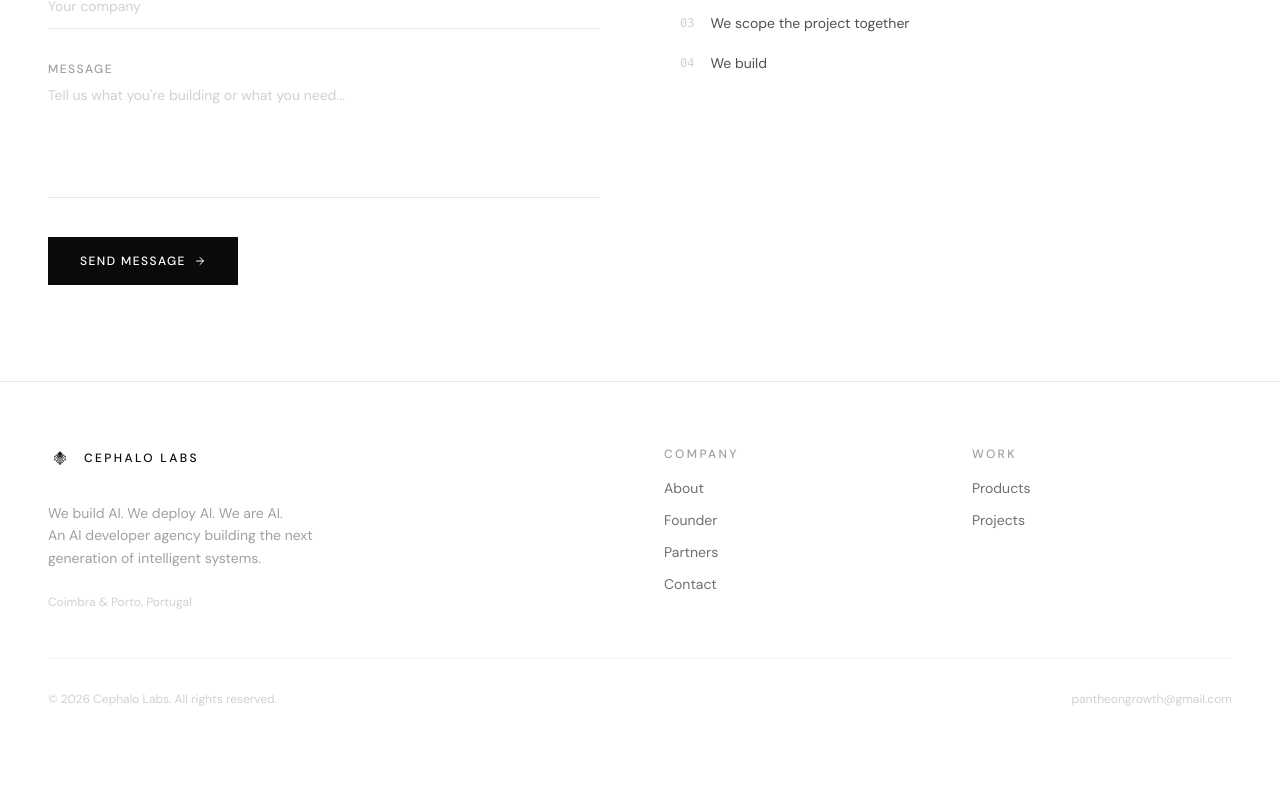
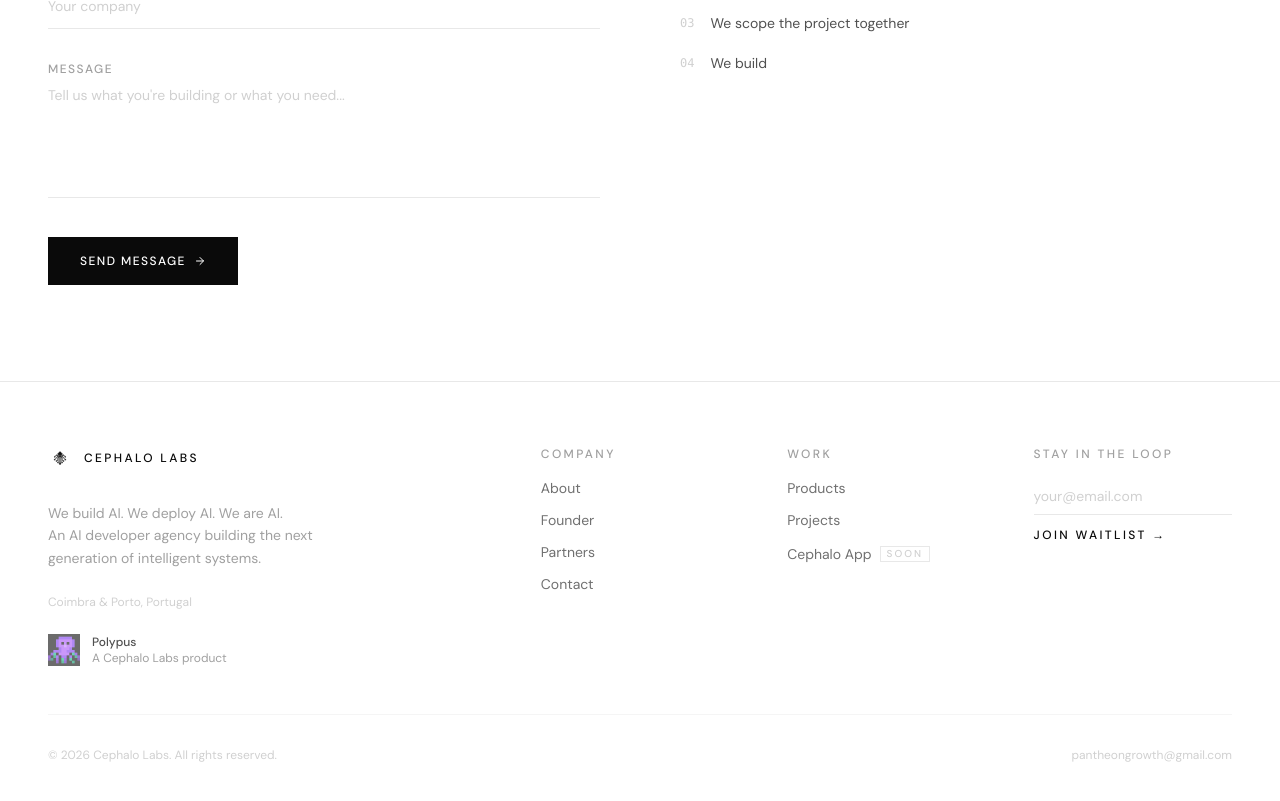
Before and after one commit to alfarjoao/cephalo-labs, a React (Vite) app: page /contact in a window 1280 px wide. Shown: the part 1079-1880 px from the top of the page. Before the commit the page ends 1850 px from the top, so only its background shows below. Built offline with nearby package versions, Linux system fonts and the light colour scheme.

Commit message:
feat: upgrade Footer with waitlist, Polypus, Cephalo App link

```diff
--- a/src/components/layout/Footer.jsx
+++ b/src/components/layout/Footer.jsx
@@ -1,10 +1,44 @@
+import { useState } from 'react'
 import { Link } from 'react-router-dom'
+
+function NewsletterForm() {
+  const [email, setEmail] = useState('')
+  const [done, setDone] = useState(false)
+
+  const handleSubmit = (e) => {
+    e.preventDefault()
+    if (email) setDone(true)
+  }
+
+  if (done) {
+    return <p className="text-xs text-gray-500">You're on the list.</p>
+  }
+
+  return (
+    <form onSubmit={handleSubmit} className="flex flex-col gap-2">
+      <input
+        type="email"
+        value={email}
+        onChange={e => setEmail(e.target.value)}
+        placeholder="your@email.com"
+        required
+        className="text-sm border-b border-gray-200 py-2 bg-transparent text-black placeholder:text-gray-300 outline-none focus:border-black transition-colors duration-200 w-full"
+      />
+      <button
+        type="submit"
+        className="text-xs font-medium tracking-widest uppercase text-black self-start mt-1 hover:text-gray-500 transition-colors duration-200"
+      >
+        Join waitlist →
+      </button>
+    </form>
+  )
+}
 
 export default function Footer() {
   return (
     <footer className="border-t border-gray-200 bg-white">
       <div className="max-w-7xl mx-auto px-6 lg:px-12 py-16">
-        <div className="grid grid-cols-1 md:grid-cols-4 gap-12">
+        <div className="grid grid-cols-1 md:grid-cols-5 gap-12">
           {/* Brand */}
           <div className="md:col-span-2">
             <Link to="/" className="inline-flex items-center gap-3 mb-4">
@@ -16,9 +50,22 @@
               An AI developer agency building the next generation of intelligent systems.
             </p>
             <p className="text-xs text-gray-300 mt-6">Coimbra & Porto, Portugal</p>
+
+            <div className="mt-6 flex items-center gap-3">
+              <img
+                src="/logos/polypus-mark.png"
+                alt="Polypus"
+                className="w-8 h-8 object-contain opacity-60"
+                onError={(e) => { e.currentTarget.style.display = 'none' }}
+              />
+              <div>
+                <p className="text-xs font-medium text-gray-600">Polypus</p>
+                <p className="text-xs text-gray-400">A Cephalo Labs product</p>
+              </div>
+            </div>
           </div>
 
-          {/* Links */}
+          {/* Company */}
           <div>
             <p className="text-xs font-medium tracking-widest uppercase text-gray-400 mb-4">Company</p>
             <nav className="flex flex-col gap-3">
@@ -33,6 +80,7 @@
             </nav>
           </div>
 
+          {/* Work */}
           <div>
             <p className="text-xs font-medium tracking-widest uppercase text-gray-400 mb-4">Work</p>
             <nav className="flex flex-col gap-3">
@@ -42,7 +90,21 @@
               ].map(l => (
                 <Link key={l.href} to={l.href} className="text-sm text-gray-500 hover:text-black transition-colors">{l.label}</Link>
               ))}
+              <li className="list-none">
+                <Link to="/contact" className="text-sm text-gray-500 hover:text-black transition-colors duration-200 inline-flex items-center gap-2">
+                  Cephalo App
+                  <span className="text-[10px] font-medium tracking-widest uppercase text-gray-300 border border-gray-200 px-1.5 py-0.5 leading-none">
+                    Soon
+                  </span>
+                </Link>
+              </li>
             </nav>
+          </div>
+
+          {/* Newsletter */}
+          <div>
+            <p className="text-xs font-medium tracking-widest uppercase text-gray-400 mb-4">Stay in the loop</p>
+            <NewsletterForm />
           </div>
         </div>
 
```
